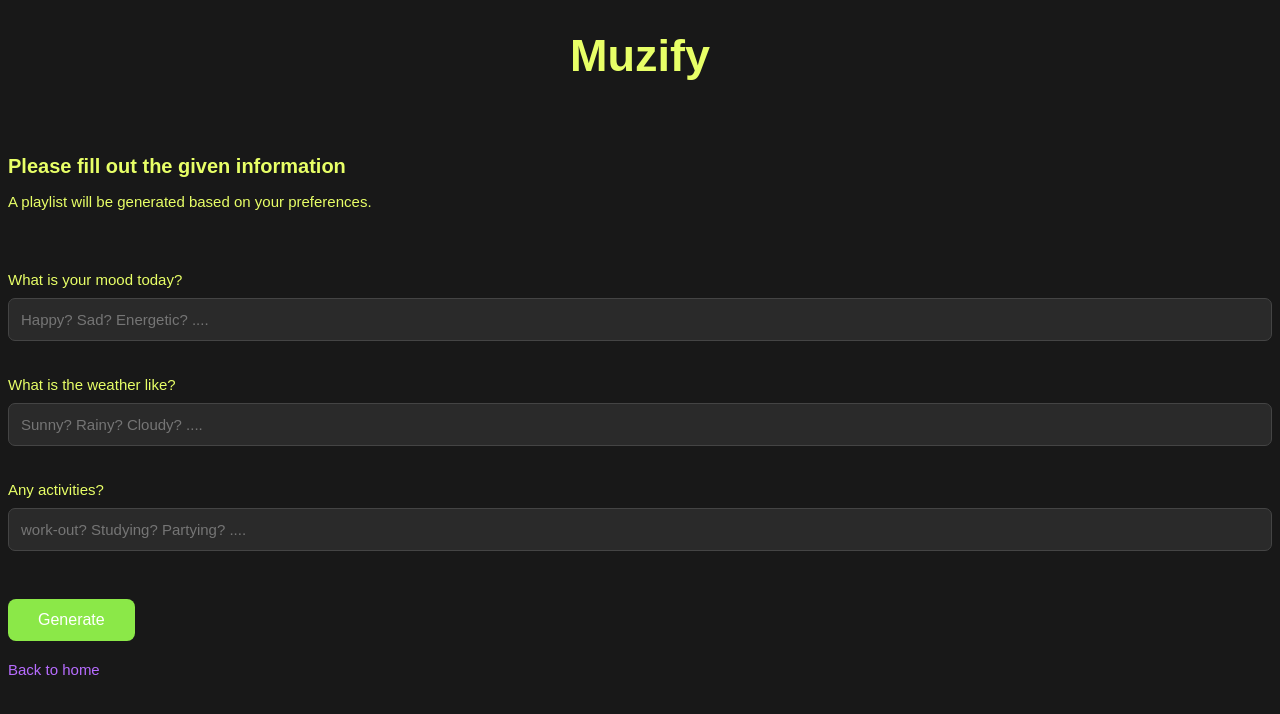
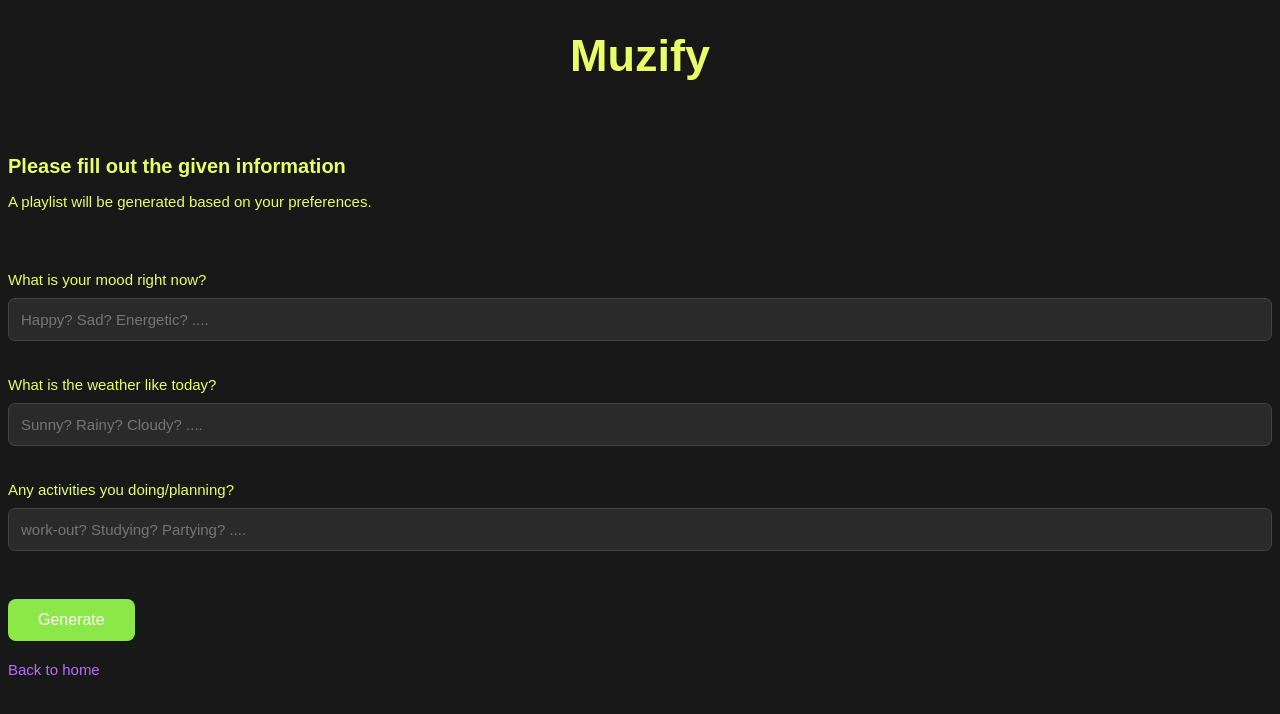
Before and after one commit to Abip-82/Muzify, a Flask app: template templates/form.html in a window 1280 px wide. Shown: the top 714 px of the page. Run offline with Flask 3, Linux system fonts and the light colour scheme; the template is opened without the code that fills it, so the values that code supplies are empty.

Commit message:
verbal message changes

```diff
--- a/templates/form.html
+++ b/templates/form.html
@@ -61,11 +61,11 @@
     <p>A playlist will be generated based on your preferences.</p>
     <br><br>
 <form action="/playlists" method="POST">
-    <p>What is your mood today?</p>
+    <p>What is your mood right now?</p>
     <input type="text" name="mood" placeholder="Happy? Sad? Energetic? ...." required>
-    <p>What is the weather like?</p>
+    <p>What is the weather like today?</p>
     <input type="text" name="weather" placeholder="Sunny? Rainy? Cloudy? ...." required>
-    <p>Any activities?</p>
+    <p>Any activities you doing/planning?</p>
     <input type="text" name="activities" placeholder="work-out? Studying? Partying? ...." required><br><br>
     <button type="submit">Generate</button>
 </form>
--- a/templates/playlists.html
+++ b/templates/playlists.html
@@ -76,7 +76,7 @@
     {% for result in results %}
     <div  class="playlist-container">
             <div class = "playlist">
-                <img src="{{result['thumbnail']}}" alt="{{result['title']}}">
+              <img src="{{result['thumbnail']}}" alt="{{result['title']}}">
                 <div class="playlist-info">
                     <h5>Title:{{result['title']}}</h5>
                     <h5>Channel name: {{result['channel']}}</h5>
```
